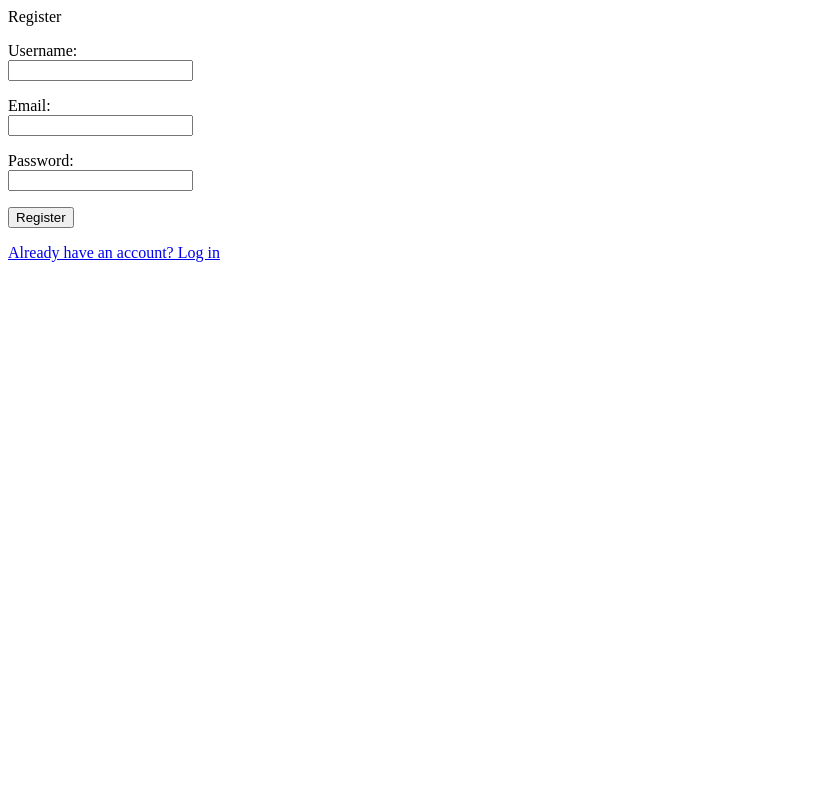
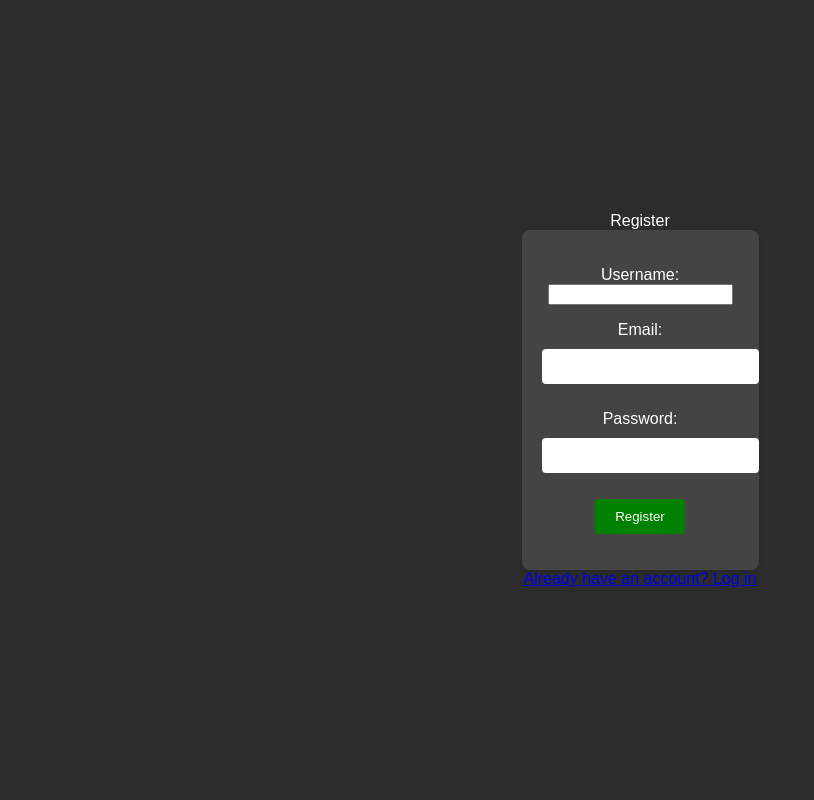
Before and after one commit to DrDimonic/fitness_tracking_app, a Flask app: page /auth/register in a window 1280 px wide. Shown: the whole page, without its empty margins (0-814 px from the left). Run offline with Flask 3, Linux system fonts and the light colour scheme.

Commit message:
Update styling to be consistant across templates

```diff
--- a/app/templates/index.html
+++ b/app/templates/index.html
@@ -4,8 +4,9 @@
     <meta charset="UTF-8">
     <meta name="viewport" content="width=device-width, initial-scale=1.0">
     <title>Fitness Tracker</title>
+
+    <!-- Styling for the page layout and design -->
     <style>
-        /* Styling for the page layout and design */
         body {
             font-family: Arial, sans-serif;
             margin: 0;
--- a/app/templates/log_run.html
+++ b/app/templates/log_run.html
@@ -2,7 +2,10 @@
 <html>
 <head>
     <title>Log Run</title>
+
+    <!-- Styling for the page layout and design -->
     <style>
+
         body {
             font-family: Arial, sans-serif;
             margin: 0;
--- a/app/templates/log_weightlifting.html
+++ b/app/templates/log_weightlifting.html
@@ -2,6 +2,8 @@
 <html>
 <head>
     <title>Log Weightlifting</title>
+
+    <!-- Styling for the page layout and design -->
     <style>
         body {
             font-family: Arial, sans-serif;
--- a/app/templates/log_workout.html
+++ b/app/templates/log_workout.html
@@ -2,6 +2,8 @@
 <html>
 <head>
     <title>Log Workout</title>
+
+    <!-- Styling for the page layout and design -->
     <style>
         body {
             font-family: Arial, sans-serif;
--- a/app/templates/login.html
+++ b/app/templates/login.html
@@ -4,6 +4,8 @@
     <meta charset="UTF-8">
     <meta name="viewport" content="width=device-width, initial-scale=1.0">
     <title>Login</title>
+
+    <!-- Styling for the page layout and design -->
     <style>
         body {
             font-family: Arial, sans-serif;
--- a/app/templates/progress.html
+++ b/app/templates/progress.html
@@ -2,6 +2,8 @@
 <html>
 <head>
     <title>Progress</title>
+
+    <!-- Styling for the page layout and design -->
     <style>
         body {
             font-family: Arial, sans-serif;
--- a/app/templates/register.html
+++ b/app/templates/register.html
@@ -5,6 +5,62 @@
 </head>
 <body>
     <header>Register</header>
+
+    <!-- Styling for the page layout and design -->
+    <style>
+        body {
+            font-family: Arial, sans-serif;
+            margin: 0;
+            padding: 0;
+            display: flex;
+            flex-direction: column;
+            align-items: center;
+            justify-content: center;
+            min-height: 100vh;
+            background-color: #2c2c2c; /* Dark gray background */
+            color: white; /* White text for contrast */
+        }
+
+        form {
+            background-color: #444;
+            padding: 20px;
+            border-radius: 8px;
+            box-shadow: 0 4px 6px rgba(0, 0, 0, 0.1);
+            text-align: center;
+        }
+
+        input[type="email"], input[type="password"] {
+            width: 100%;
+            padding: 10px;
+            margin: 10px 0;
+            border: none;
+            border-radius: 4px;
+        }
+
+        button {
+            background-color: green;
+            color: white;
+            border: none;
+            padding: 10px 20px;
+            border-radius: 4px;
+            cursor: pointer;
+        }
+
+        button:hover {
+            background-color: darkgreen;
+        }
+
+        .link {
+            color: deepskyblue;
+            text-decoration: none;
+            margin-top: 10px;
+        }
+
+        .link:hover {
+            text-decoration: underline;
+        }
+    </style>
+
     <form method="POST">
         <p><label>Username:</label><br><input type="text" name="username" required></p>
         <p><label>Email:</label><br><input type="email" name="email" required></p>
--- a/app/templates/select_workout_type.html
+++ b/app/templates/select_workout_type.html
@@ -4,6 +4,8 @@
     <meta charset="UTF-8">
     <meta name="viewport" content="width=device-width, initial-scale=1.0">
     <title>Select Workout Type</title>
+
+    <!-- Styling for the page layout and design -->
     <style>
         body {
             font-family: Arial, sans-serif;
--- a/app/templates/set_goal.html
+++ b/app/templates/set_goal.html
@@ -2,6 +2,8 @@
 <html>
 <head>
     <title>Set Goal</title>
+
+    <!-- Styling for the page layout and design -->
     <style>
         body {
             font-family: Arial, sans-serif;
--- a/app/templates/weekly_workout_chart.html
+++ b/app/templates/weekly_workout_chart.html
@@ -2,6 +2,8 @@
 <html>
 <head>
     <title>Weekly Progress</title>
+
+    <!-- Styling for the page layout and design -->
     <style>
         body {
             font-family: Arial, sans-serif;
```
